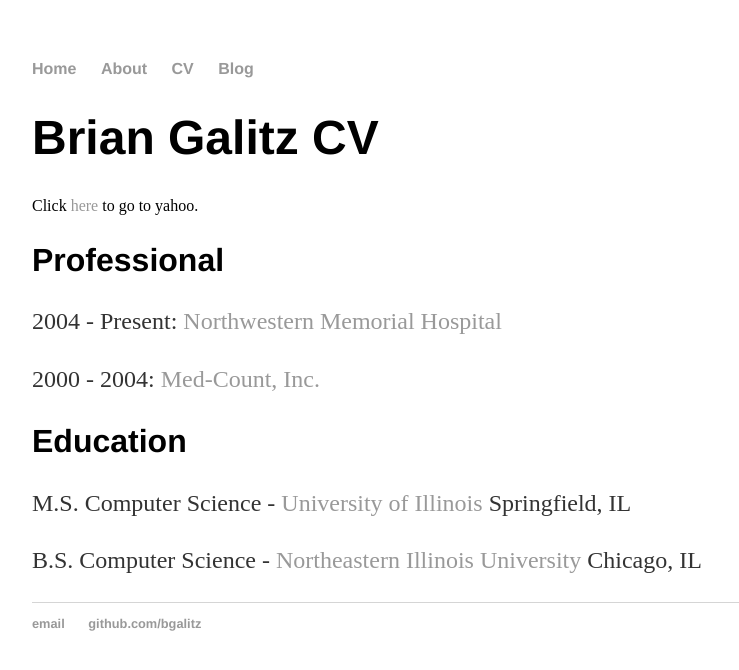
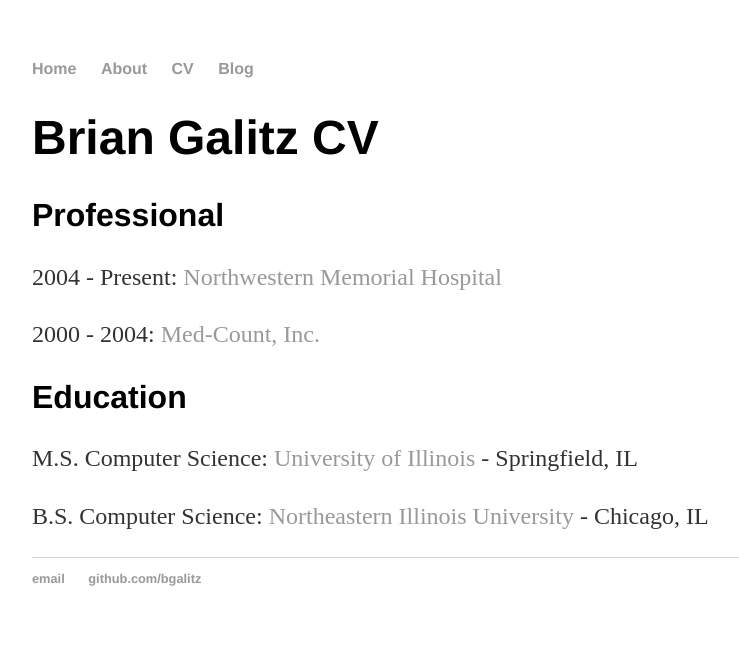
Before and after one commit to bgalitz/bgalitz.github.io, a Jekyll site: the page built from cv/index.html, in a window 1280 px wide. Shown: the top 670 px of the page, without its empty margins (160-899 px from the left). Built offline with Jekyll 4.4.1, drawn with Linux system fonts in a browser that asks for light colours.

```diff
--- a/cv/index.html
+++ b/cv/index.html
@@ -2,15 +2,15 @@
 layout: cv
 title: Brian Galitz CV
 ---
-Click <a href="http://www.yahoo.com">here</a> to go to yahoo.
+
 <div class="blurb">
 	<h2>Professional</h2>
         <p>2004 - Present: <a href="http://www.nm.org/location/northwestern-memorial-hospital">Northwestern Memorial Hospital</a></p>
         <p>2000 - 2004: <a href="http://medcount.net/">Med-Count, Inc.</a></p>
 
   	<h2>Education</h2>
-        <p>M.S. Computer Science - <a href="http://csc.uis.edu/#Home">University of Illinois</a>    Springfield, IL</p>
-        <p>B.S. Computer Science - <a href="cs.neiu.edu">Northeastern Illinois University</a>    Chicago, IL</p>
+        <p>M.S. Computer Science: <a href="http://csc.uis.edu/#Home">University of Illinois</a> - Springfield, IL</p>
+        <p>B.S. Computer Science: <a href="cs.neiu.edu">Northeastern Illinois University</a> - Chicago, IL</p>
 
 
 </div><!-- /.blurb -->
```
